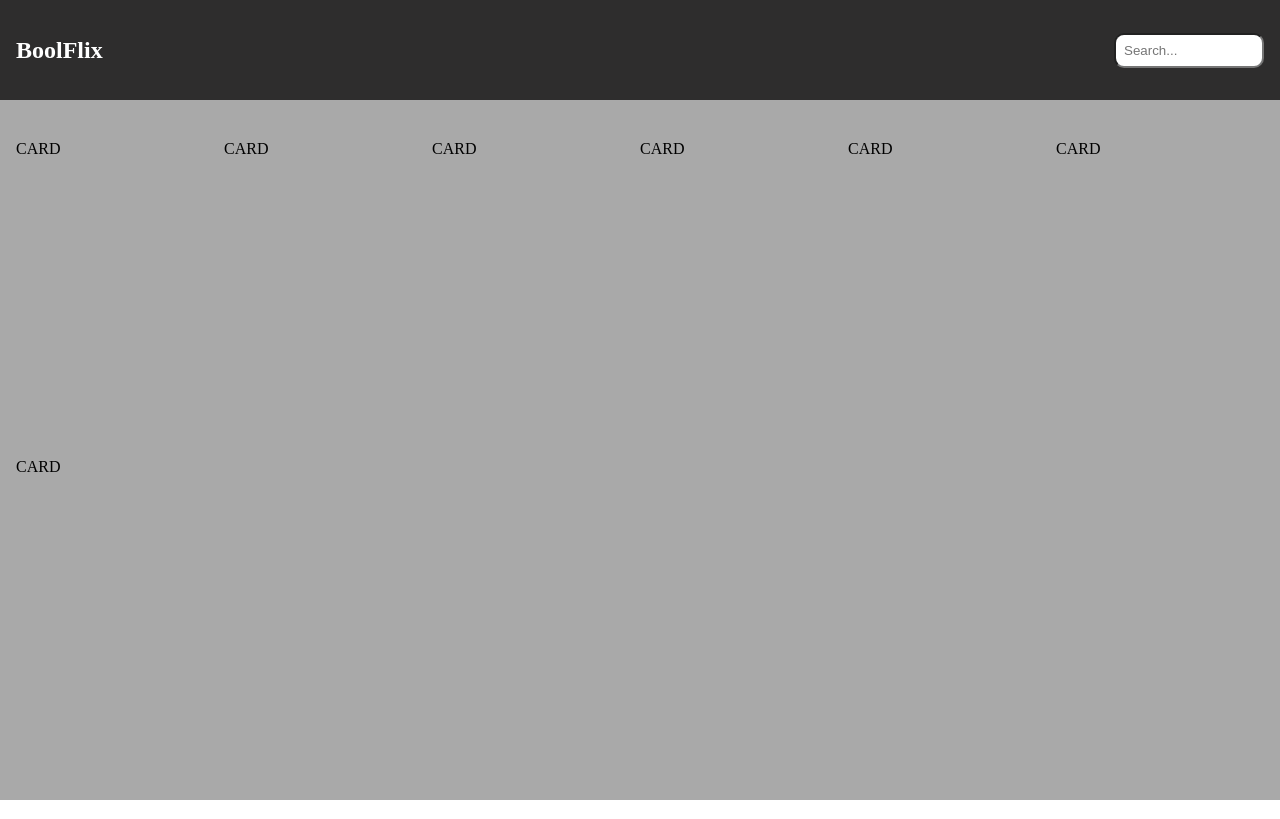
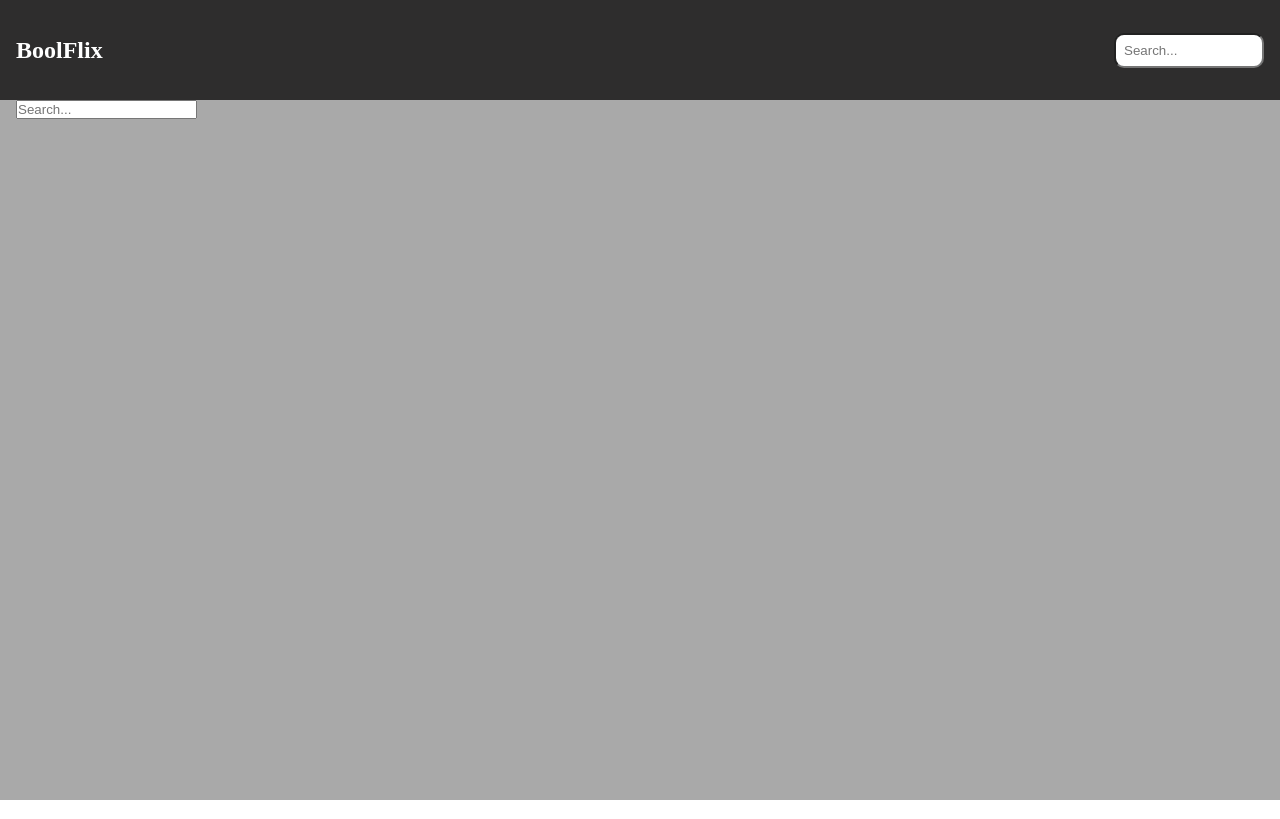
Before and after one commit to MassimilianoRocco/vite-boolflix, a Vue app: page / in a window 1280 px wide. Built offline with nearby package versions, Linux system fonts and the light colour scheme.

Commit message:
Added: getMovies method problem

```diff
--- a/src/App.vue
+++ b/src/App.vue
@@ -14,7 +14,7 @@ export default {
   },
   data() {
     return {
-      store,
+
 
     }
   },
--- a/src/components/AppMain.vue
+++ b/src/components/AppMain.vue
@@ -3,18 +3,44 @@
 import store from '../data/store.js';
 import Cards from './Cards.vue';
 
+import axios from 'axios';
+
     export default {
         components: {
-        Cards
+            Cards,
     },
 
   data() {
     return {
       store,
+      userSearch:"",
     }
   },
   methods: {
+    getMovies(){
 
+        const options = {
+        method: 'GET',
+        url: 'https://api.themoviedb.org/3/search/movie',
+        params: {query: this.userSearch, include_adult: 'true', language: 'it-IT', page: '1'},
+        headers: {
+            accept: 'application/json',
+            Authorization: 'Bearer eyJhbGciOiJIUzI1NiJ9.eyJhdWQiOiI3MzE5MmFlYjcyZDY5NDI1MGFkYzYxODJhOTk1NmVjMyIsInN1YiI6IjY2NTcwYWQ1ZmVlNjZlZmZiNWU0ZTUxNSIsInNjb3BlcyI6WyJhcGlfcmVhZCJdLCJ2ZXJzaW9uIjoxfQ.pOvQ1OKAYU2WHehpISSAFEQetdRMxLF2-h2lW5U6Szo'
+        }
+        };
+
+        axios
+        .request(options)
+        .then(function (response) {
+            console.log(response.data);
+            console.log(this.store.Movies)  //Cannot read properties of undefined (reading 'store')
+            // this.store.Movies = response.data;
+        })
+        .catch(function (error) {
+            console.error(error);
+        });
+
+    }
   },
   computed: {
 
@@ -32,14 +58,16 @@ import Cards from './Cards.vue';
 <!-- TEMPLATE -->
 <template>
     <div class="row">
+
+        <div class="utility_col">
+            <div class="search_box">
+                <input type="text" v-model="userSearch" @keyup.enter="getMovies()" placeholder="Search...">
+            </div>
+        </div>
+
+
         <div class="card_col">
-            <div class="card">CARD</div>
-            <div class="card">CARD</div>
-            <div class="card">CARD</div>
-            <div class="card">CARD</div>
-            <div class="card">CARD</div>
-            <div class="card">CARD</div>
-            <div class="card">CARD</div>
+            <div v-for="card in store.Movies" class="card">{{ card.page }}</div>
         </div>
     </div>
 
--- a/src/data/store.js
+++ b/src/data/store.js
@@ -2,8 +2,8 @@ import { reactive } from 'vue';
 
 const iMieiDati = reactive({
 
-    cards: [],
-    archetypeList: [],
+    Movies: [],
+    Series: [],
 
 
 });
```
